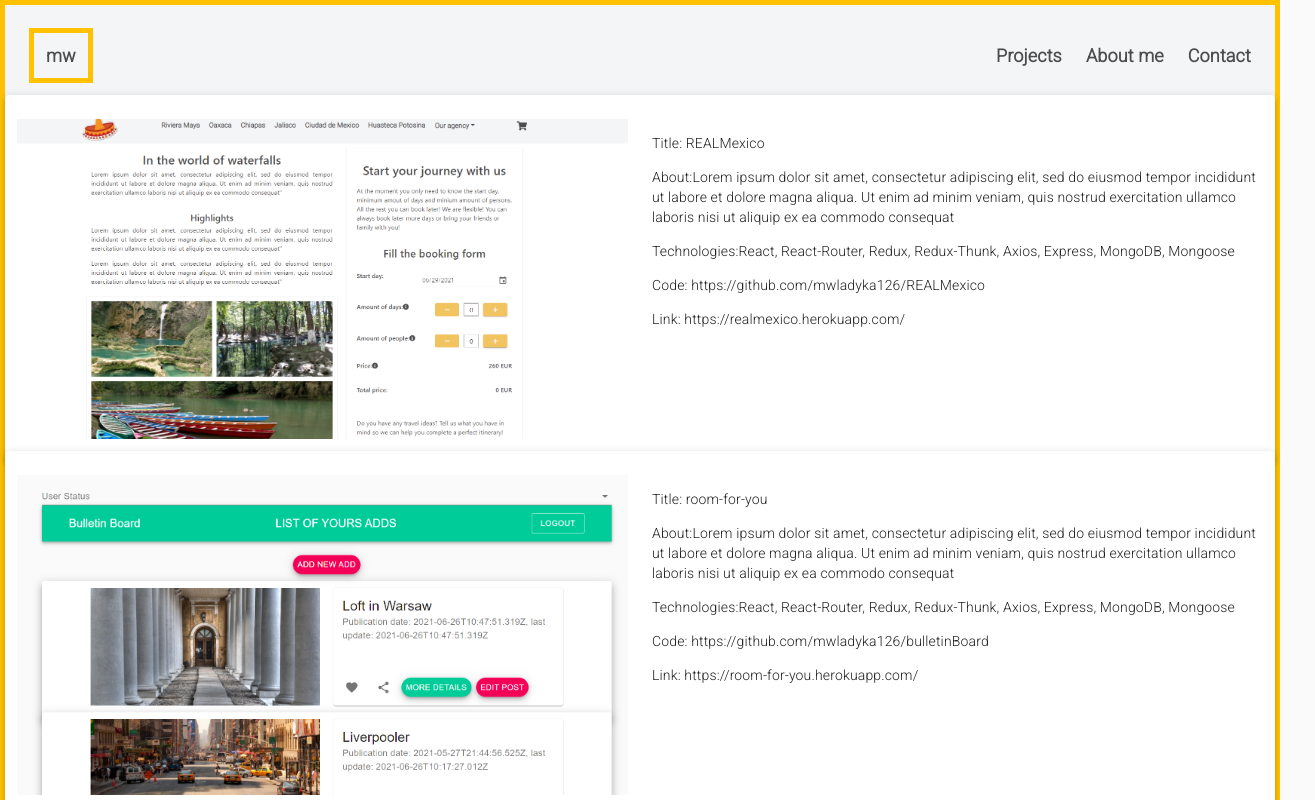
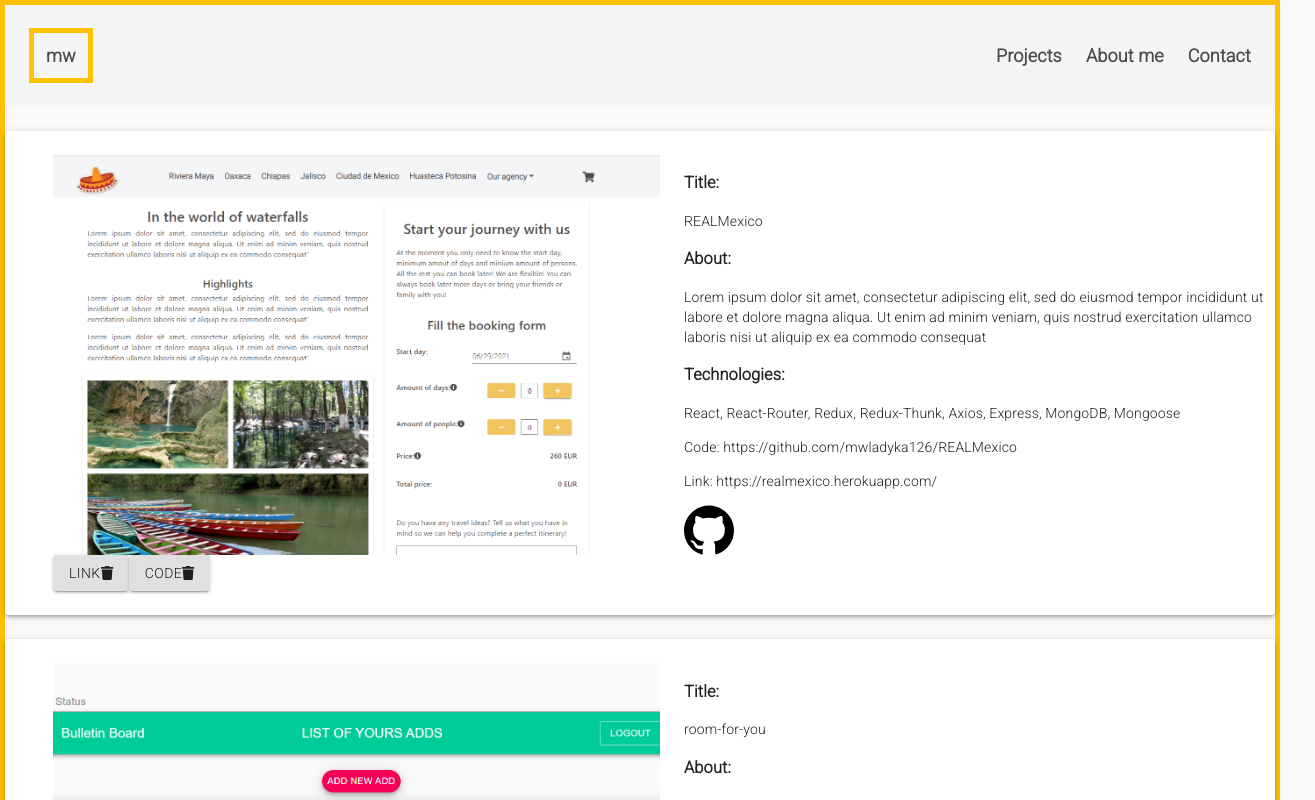
Before and after one commit to mwladyka126/portfolio, a React (Create React App) app: page /projects in a window 1280 px wide. Shown: the top 800 px of the page, 1315 px wide, since content can reach past the window. Built offline with nearby package versions, Linux system fonts and the light colour scheme.

Commit message:
working on prjects diplay

```diff
--- a/src/components/features/ProjectBox/ProjectBox.js
+++ b/src/components/features/ProjectBox/ProjectBox.js
@@ -1,14 +1,14 @@
 import React from "react";
 import PropTypes from "prop-types";
-import { Row, Col } from "reactstrap";
 import Grid from "@material-ui/core/Grid";
 import Card from "@material-ui/core/Card";
 import CardMedia from "@material-ui/core/CardMedia";
 import Paper from "@material-ui/core/Paper";
 import TextField from "@material-ui/core/TextField";
-//import { FontAwesomeIcon } from "@fortawesome/react-fontawesome";
+import Button from "@material-ui/core/Button";
+import { FontAwesomeIcon } from "@fortawesome/react-fontawesome";
 
-//import { faTrash } from "@fortawesome/free-solid-svg-icons";
+import { faTrash } from "@fortawesome/free-solid-svg-icons";
 import { Link } from "react-router-dom";
 
 import clsx from "clsx";
@@ -30,7 +30,7 @@
 }) => (
   <div className={clsx(className, styles.root)}>
     <Paper elevation={3}>
-      <Grid container spacing={3} className={styles.project}>
+      <Grid container spacing={2} className={styles.project}>
         <Grid item xs={12} sm={6} className={styles.project__imageWrapper}>
           <CardMedia
             className={styles.image}
@@ -38,13 +38,49 @@
             image={image}
             title={title}
           />
+          <div className={styles.buttons}>
+            <Button
+              variant="contained"
+              className={styles.button}
+              component={Link}
+              to={link}
+            >
+              link
+              <FontAwesomeIcon icon={faTrash} className={styles.icon} />
+            </Button>
+            <Button
+              variant="contained"
+              className={styles.button}
+              component={Link}
+              to={code}
+            >
+              Code
+              <FontAwesomeIcon icon={faTrash} className={styles.icon} />
+            </Button>
+          </div>
         </Grid>
         <Grid item xs={12} sm={6} className={styles.project__description}>
-          <p>Title: {title} </p>
-          <p>About:{description}</p>
-          <p>Technologies:{technologies} </p>
+          {" "}
+          <h3> Title: </h3>
+          <p>{title} </p>
+          <h3> About: </h3>
+          <p>{description}</p>
+          <h3> Technologies: </h3>
+          <p>{technologies} </p>
           <p>Code: {code}</p>
           <p>Link: {link}</p>
+          <div className={styles.iconWrapper}>
+            {" "}
+            <svg
+              role="img"
+              viewBox="0 0 24 24"
+              xmlns="http://www.w3.org/2000/svg"
+              className={styles.icon}
+            >
+              <title>GitHub</title>
+              <path d="M12 .297c-6.63 0-12 5.373-12 12 0 5.303 3.438 9.8 8.205 11.385.6.113.82-.258.82-.577 0-.285-.01-1.04-.015-2.04-3.338.724-4.042-1.61-4.042-1.61C4.422 18.07 3.633 17.7 3.633 17.7c-1.087-.744.084-.729.084-.729 1.205.084 1.838 1.236 1.838 1.236 1.07 1.835 2.809 1.305 3.495.998.108-.776.417-1.305.76-1.605-2.665-.3-5.466-1.332-5.466-5.93 0-1.31.465-2.38 1.235-3.22-.135-.303-.54-1.523.105-3.176 0 0 1.005-.322 3.3 1.23.96-.267 1.98-.399 3-.405 1.02.006 2.04.138 3 .405 2.28-1.552 3.285-1.23 3.285-1.23.645 1.653.24 2.873.12 3.176.765.84 1.23 1.91 1.23 3.22 0 4.61-2.805 5.625-5.475 5.92.42.36.81 1.096.81 2.22 0 1.606-.015 2.896-.015 3.286 0 .315.21.69.825.57C20.565 22.092 24 17.592 24 12.297c0-6.627-5.373-12-12-12" />
+            </svg>
+          </div>
         </Grid>
       </Grid>
     </Paper>
@@ -53,6 +89,13 @@
 
 Component.propTypes = {
   className: PropTypes.string,
+  id: PropTypes.string,
+  title: PropTypes.string,
+  description: PropTypes.string,
+  technologies: PropTypes.string,
+  link: PropTypes.string,
+  code: PropTypes.string,
+  image: PropTypes.string,
 };
 
 // const mapStateToProps = state => ({
--- a/src/components/features/ProjectBox/ProjectBox.module.scss
+++ b/src/components/features/ProjectBox/ProjectBox.module.scss
@@ -4,14 +4,24 @@
 .root {
   .project {
     padding: $base-size;
+    margin: $base-size * 2;
     &__imageWrapper {
+      padding: $base-size;
       .image {
         @include image;
-        height: 40vh;
+        height: 50vh;
+        &:hover {
+        }
       }
     }
     &__description {
       flex-direction: column;
+      padding: $base-size;
+      .icon {
+        max-width: 50px;
+        max-height: 50px;
+        color: red;
+      }
     }
   }
 }
--- a/src/components/layout/MainLayout/MainLayout.module.scss
+++ b/src/components/layout/MainLayout/MainLayout.module.scss
@@ -3,5 +3,4 @@
 
 .root {
   border: solid $color-yellow 5px;
-  height: 100vh;
 }
```
